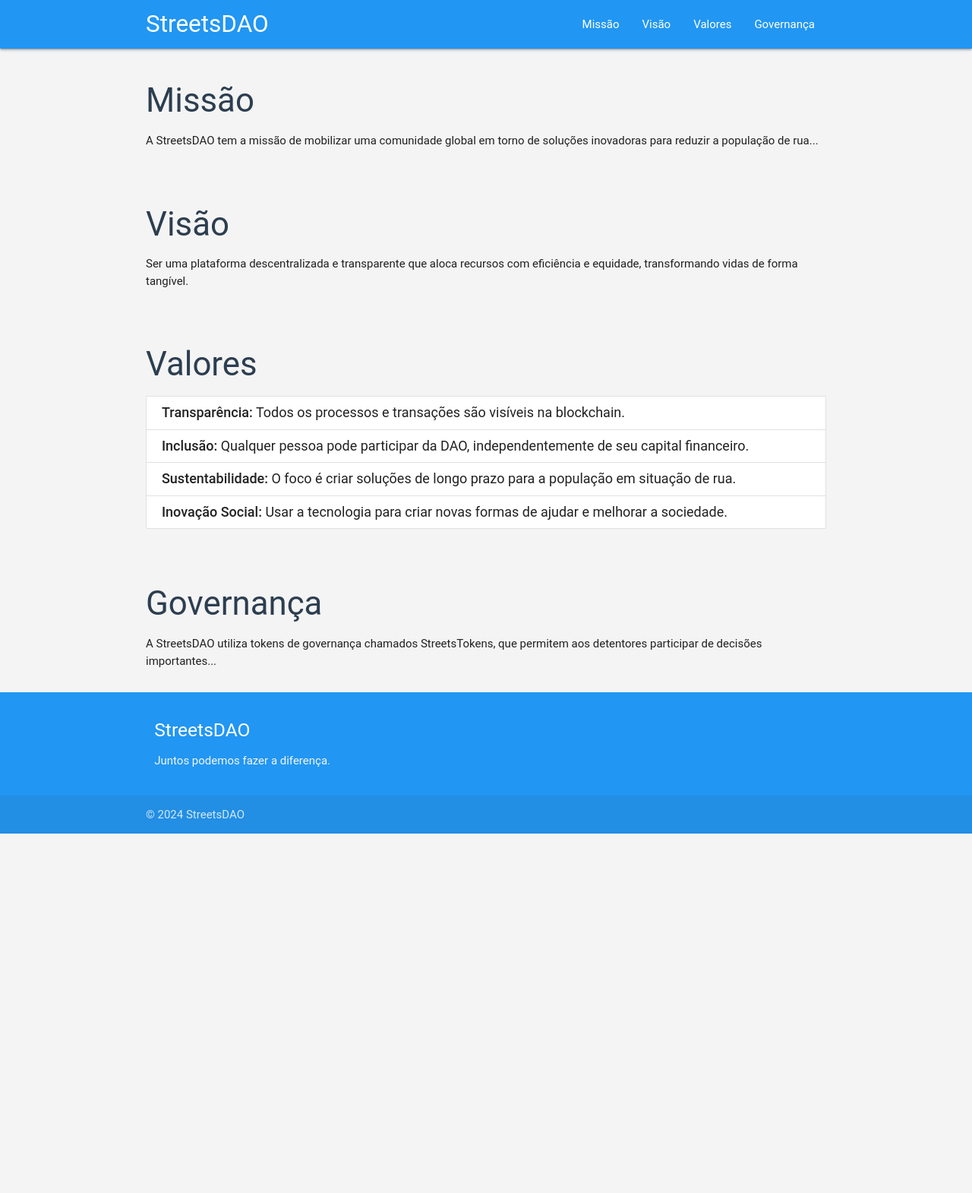
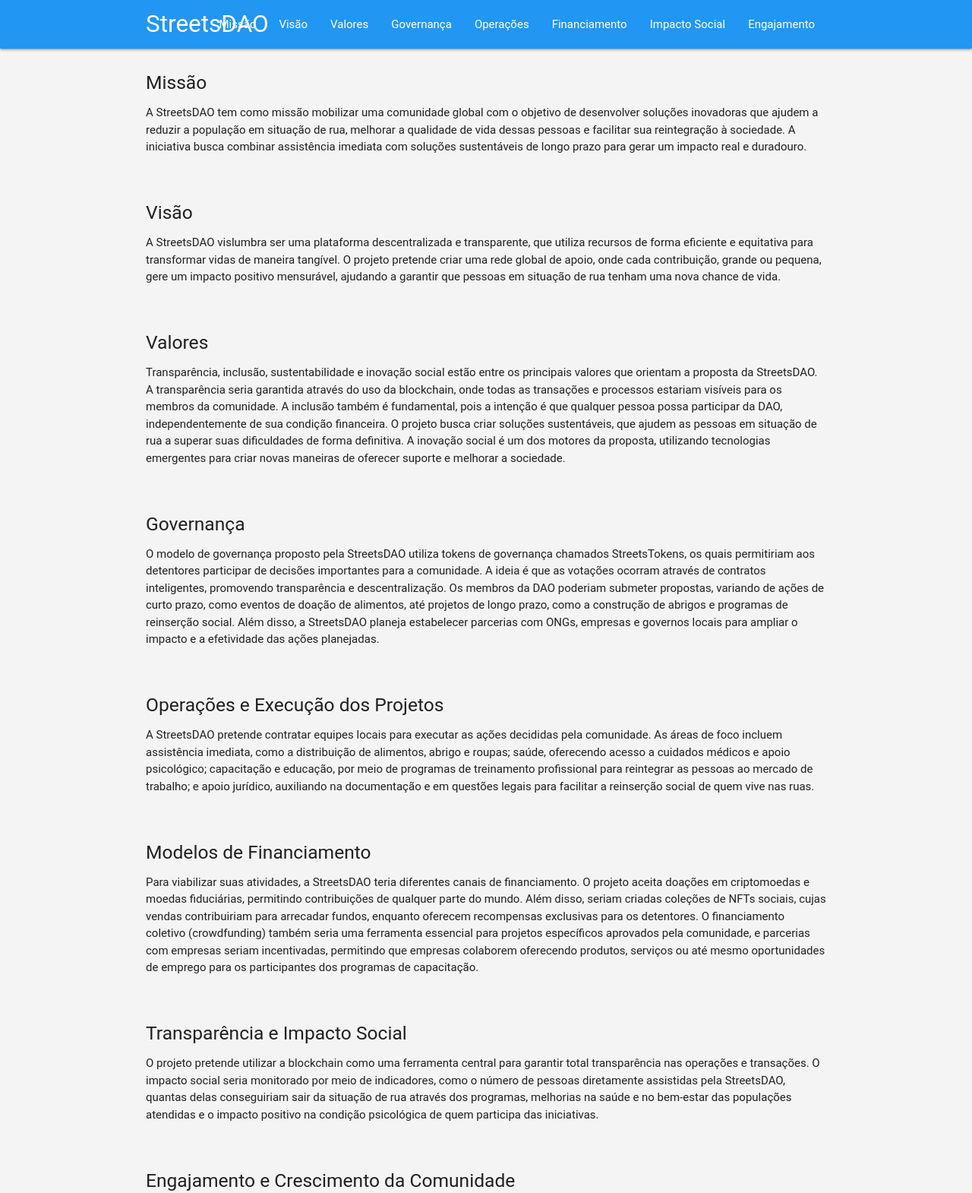
Before and after one commit to dhachcar/dio-custom-dao-paper, a plain HTML site: page index.html in a window 1280 px wide. Shown: the top 1570 px of the page at 76% size. Before the commit the page ends 1097 px from the top, so only its background shows below. Drawn offline with nearby package versions, Linux system fonts and the light colour scheme.

Commit message:
feat: update texto

```diff
--- a/index.html
+++ b/index.html
@@ -19,6 +19,10 @@
                     <li><a href="#visao">Visão</a></li>
                     <li><a href="#valores">Valores</a></li>
                     <li><a href="#governanca">Governança</a></li>
+                    <li><a href="#operacoes">Operações</a></li>
+                    <li><a href="#financiamento">Financiamento</a></li>
+                    <li><a href="#impacto">Impacto Social</a></li>
+                    <li><a href="#engajamento">Engajamento</a></li>
                 </ul>
             </div>
         </nav>
@@ -26,59 +30,105 @@
 
     <main class="container">
         <section id="missao" class="section scrollspy">
-            <h3>Missão</h3>
-            <p>A StreetsDAO tem a missão de mobilizar uma comunidade global em torno de soluções inovadoras para reduzir
-                a população de rua...</p>
+            <h5>Missão</h5>
+            <p>A StreetsDAO tem como missão mobilizar uma comunidade global com o objetivo de desenvolver soluções
+                inovadoras que ajudem a reduzir a população em situação de rua, melhorar a qualidade de vida dessas
+                pessoas e facilitar sua reintegração à sociedade. A iniciativa busca combinar assistência imediata com
+                soluções sustentáveis de longo prazo para gerar um impacto real e duradouro.</p>
         </section>
 
         <section id="visao" class="section scrollspy">
-            <h3>Visão</h3>
-            <p>Ser uma plataforma descentralizada e transparente que aloca recursos com eficiência e equidade,
-                transformando vidas de forma tangível.</p>
+            <h5>Visão</h5>
+            <p>A StreetsDAO vislumbra ser uma plataforma descentralizada e transparente, que utiliza recursos de forma
+                eficiente e equitativa para transformar vidas de maneira tangível. O projeto pretende criar uma rede
+                global de apoio, onde cada contribuição, grande ou pequena, gere um impacto positivo mensurável,
+                ajudando a garantir que pessoas em situação de rua tenham uma nova chance de vida.</p>
         </section>
 
         <section id="valores" class="section scrollspy">
-            <h3>Valores</h3>
-            <ul class="collection">
-                <li class="collection-item"><strong>Transparência:</strong> Todos os processos e transações são visíveis
-                    na blockchain.</li>
-                <li class="collection-item"><strong>Inclusão:</strong> Qualquer pessoa pode participar da DAO,
-                    independentemente de seu capital financeiro.</li>
-                <li class="collection-item"><strong>Sustentabilidade:</strong> O foco é criar soluções de longo prazo
-                    para a população em situação de rua.</li>
-                <li class="collection-item"><strong>Inovação Social:</strong> Usar a tecnologia para criar novas formas
-                    de ajudar e melhorar a sociedade.</li>
-            </ul>
+            <h5>Valores</h5>
+            <p>Transparência, inclusão, sustentabilidade e inovação social estão entre os principais valores que
+                orientam a proposta da StreetsDAO. A transparência seria garantida através do uso da blockchain, onde
+                todas as transações e processos estariam visíveis para os membros da comunidade. A inclusão também é
+                fundamental, pois a intenção é que qualquer pessoa possa participar da DAO, independentemente de sua
+                condição financeira. O projeto busca criar soluções sustentáveis, que ajudem as pessoas em situação de
+                rua a superar suas dificuldades de forma definitiva. A inovação social é um dos motores da proposta,
+                utilizando tecnologias emergentes para criar novas maneiras de oferecer suporte e melhorar a sociedade.
+            </p>
         </section>
 
         <section id="governanca" class="section scrollspy">
-            <h3>Governança</h3>
-            <p>A StreetsDAO utiliza tokens de governança chamados StreetsTokens, que permitem aos detentores participar
-                de decisões importantes...</p>
+            <h5>Governança</h5>
+            <p>O modelo de governança proposto pela StreetsDAO utiliza tokens de governança chamados StreetsTokens, os
+                quais permitiriam aos detentores participar de decisões importantes para a comunidade. A ideia é que as
+                votações ocorram através de contratos inteligentes, promovendo transparência e descentralização. Os
+                membros da DAO poderiam submeter propostas, variando de ações de curto prazo, como eventos de doação de
+                alimentos, até projetos de longo prazo, como a construção de abrigos e programas de reinserção social.
+                Além disso, a StreetsDAO planeja estabelecer parcerias com ONGs, empresas e governos locais para ampliar
+                o impacto e a efetividade das ações planejadas.</p>
+        </section>
+
+        <section id="operacoes" class="section scrollspy">
+            <h5>Operações e Execução dos Projetos</h5>
+            <p>A StreetsDAO pretende contratar equipes locais para executar as ações decididas pela comunidade. As áreas
+                de foco incluem assistência imediata, como a distribuição de alimentos, abrigo e roupas; saúde,
+                oferecendo acesso a cuidados médicos e apoio psicológico; capacitação e educação, por meio de programas
+                de treinamento profissional para reintegrar as pessoas ao mercado de trabalho; e apoio jurídico,
+                auxiliando na documentação e em questões legais para facilitar a reinserção social de quem vive nas
+                ruas.</p>
+        </section>
+
+        <section id="financiamento" class="section scrollspy">
+            <h5>Modelos de Financiamento</h5>
+            <p>Para viabilizar suas atividades, a StreetsDAO teria diferentes canais de financiamento. O projeto aceita
+                doações em criptomoedas e moedas fiduciárias, permitindo contribuições de qualquer parte do mundo. Além
+                disso, seriam criadas coleções de NFTs sociais, cujas vendas contribuiriam para arrecadar fundos,
+                enquanto oferecem recompensas exclusivas para os detentores. O financiamento coletivo (crowdfunding)
+                também seria uma ferramenta essencial para projetos específicos aprovados pela comunidade, e parcerias
+                com empresas seriam incentivadas, permitindo que empresas colaborem oferecendo produtos, serviços ou até
+                mesmo oportunidades de emprego para os participantes dos programas de capacitação.</p>
+        </section>
+
+        <section id="impacto" class="section scrollspy">
+            <h5>Transparência e Impacto Social</h5>
+            <p>O projeto pretende utilizar a blockchain como uma ferramenta central para garantir total transparência
+                nas operações e transações. O impacto social seria monitorado por meio de indicadores, como o número de
+                pessoas diretamente assistidas pela StreetsDAO, quantas delas conseguiriam sair da situação de rua
+                através dos programas, melhorias na saúde e no bem-estar das populações atendidas e o impacto positivo
+                na condição psicológica de quem participa das iniciativas.</p>
+        </section>
+
+        <section id="engajamento" class="section scrollspy">
+            <h5>Engajamento e Crescimento da Comunidade</h5>
+            <p>A StreetsDAO busca fomentar o engajamento contínuo da comunidade através de fóruns, hackathons sociais e
+                incentivos de gamificação, incentivando a participação ativa de todos. Eventos digitais e colaborações
+                com influenciadores também estão nos planos, com o objetivo de aumentar a conscientização e ampliar a
+                rede de apoiadores, levando a mensagem da StreetsDAO a um público global.</p>
         </section>
     </main>
 
     <footer class="page-footer blue">
-        <div class="container">
-            <div class="row">
-                <div class="col l6 s12">
-                    <h5 class="white-text">StreetsDAO</h5>
-                    <p class="grey-text text-lighten-4">Juntos podemos fazer a diferença.</p>
-                </div>
-            </div>
-        </div>
         <div class="footer-copyright">
             <div class="container">
-                &copy; 2024 StreetsDAO
+                &copy; 2024 &copy; StreetsDAO
             </div>
         </div>
     </footer>
 
     <script src="https://cdnjs.cloudflare.com/ajax/libs/materialize/1.0.0/js/materialize.min.js"></script>
     <script>
-        document.addEventListener('DOMContentLoaded', function () {
+        document.addEventListener('DOMContentLoaded', () => {
             var elems = document.querySelectorAll('.scrollspy');
             var instances = M.ScrollSpy.init(elems);
+        });
+
+        window.addEventListener('scroll', () => {
+            var navbar = document.querySelector('nav');
+            if (window.scrollY > 0) {
+                navbar.classList.add('sticky');
+            } else {
+                navbar.classList.remove('sticky');
+            }
         });
     </script>
 </body>
--- a/styles.css
+++ b/styles.css
@@ -14,3 +14,15 @@ section {
 .collection-item {
   font-size: 1.2rem;
 }
+
+nav {
+  position: sticky;
+  top: 0;
+  z-index: 1000;
+}
+
+.sticky {
+    background-color: #1e2f47; /* Cor mais escura quando sticky */
+    box-shadow: 0 2px 10px rgba(0, 0, 0, 0.2); /* Adiciona uma sombra */
+    transition: background-color 0.3s ease; /* Transição suave */
+}
```
